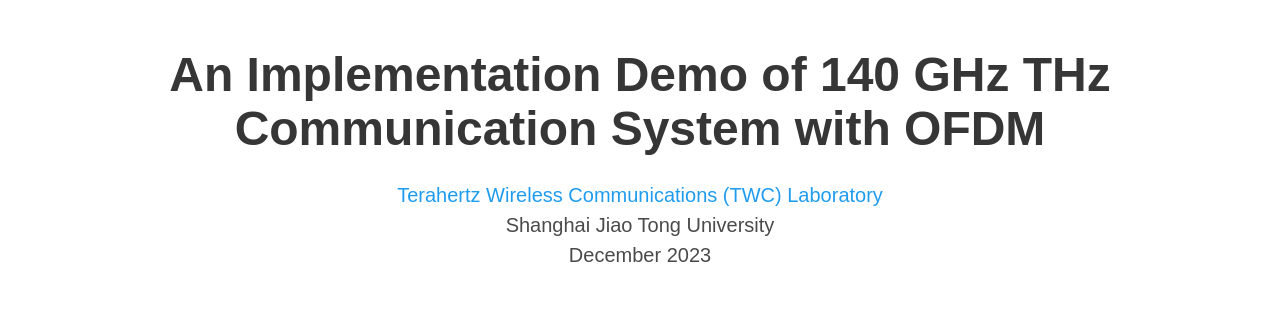
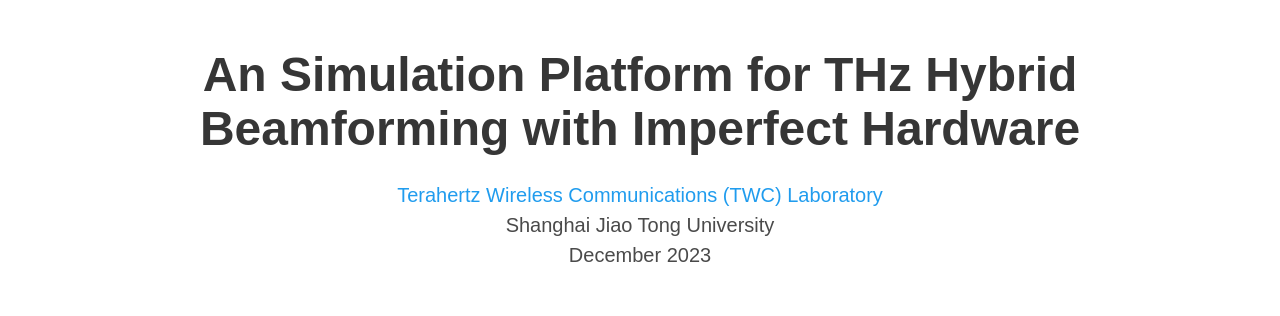
Before and after one commit to TWCLabSJTU/THz-Imperfect-Hardware, a plain HTML site: page index.html in a window 1280 px wide. Shown: the top 316 px of the page. Drawn offline with nearby package versions, Linux system fonts and the light colour scheme; some icons are missing; a web font is replaced by a local one.

Commit message:
Update index.html

```diff
--- a/index.html
+++ b/index.html
@@ -23,8 +23,8 @@
   <meta name="keywords" content="KEYWORDS SHOULD BE PLACED HERE">
   <meta name="viewport" content="width=device-width, initial-scale=1">
 
-
-  <title>THz ISAC System</title>
+<!-- 修改title -->
+  <title>THz Imperfect Hardware Demo</title>
   <link rel="icon" type="image/x-icon" href="static/images/twclab.ico">
   <link href="https://fonts.googleapis.com/css?family=Google+Sans|Noto+Sans|Castoro"
   rel="stylesheet">
@@ -52,7 +52,8 @@
       <div class="container is-max-desktop">
         <div class="columns is-centered">
           <div class="column has-text-centered">
-            <h1 class="title is-1 publication-title">An Implementation Demo of 140 GHz THz Communication System with OFDM</h1>
+            <!-- 修改主题 -->
+            <h1 class="title is-1 publication-title">An Simulation Platform for THz Hybrid Beamforming with Imperfect Hardware</h1>
             <div class="is-size-5 publication-authors">
               <!-- Paper authors -->
               <span class="author-block">
```
